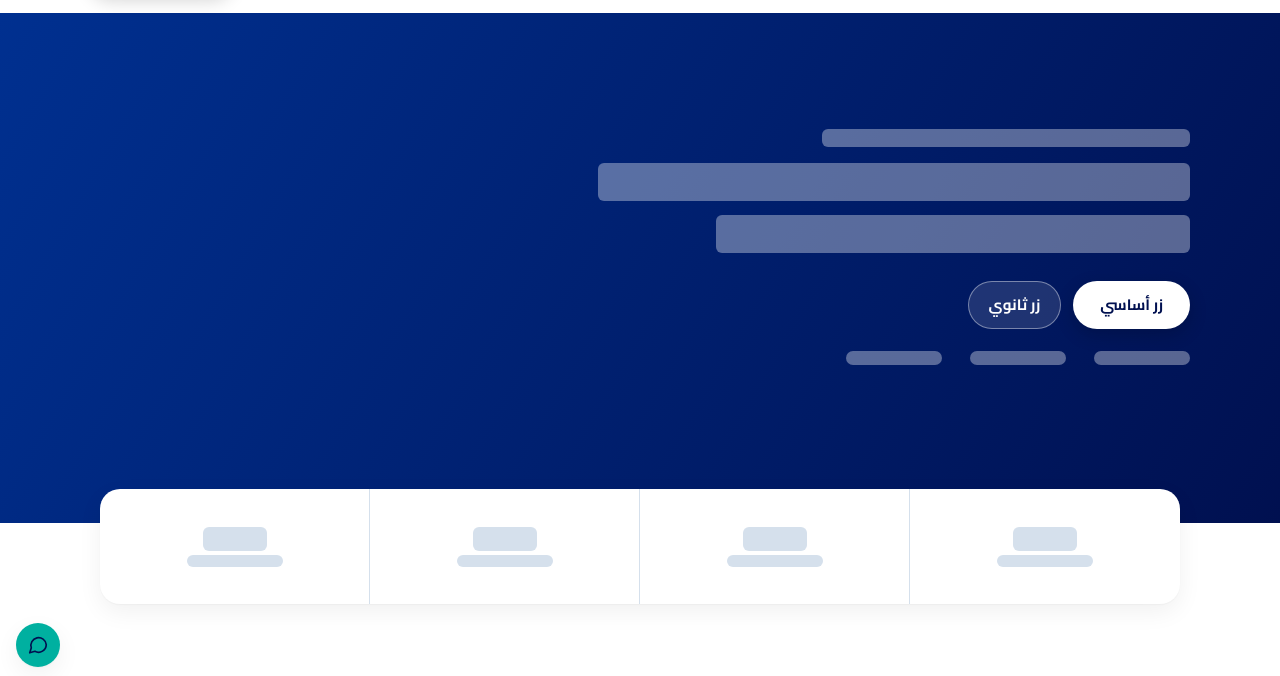
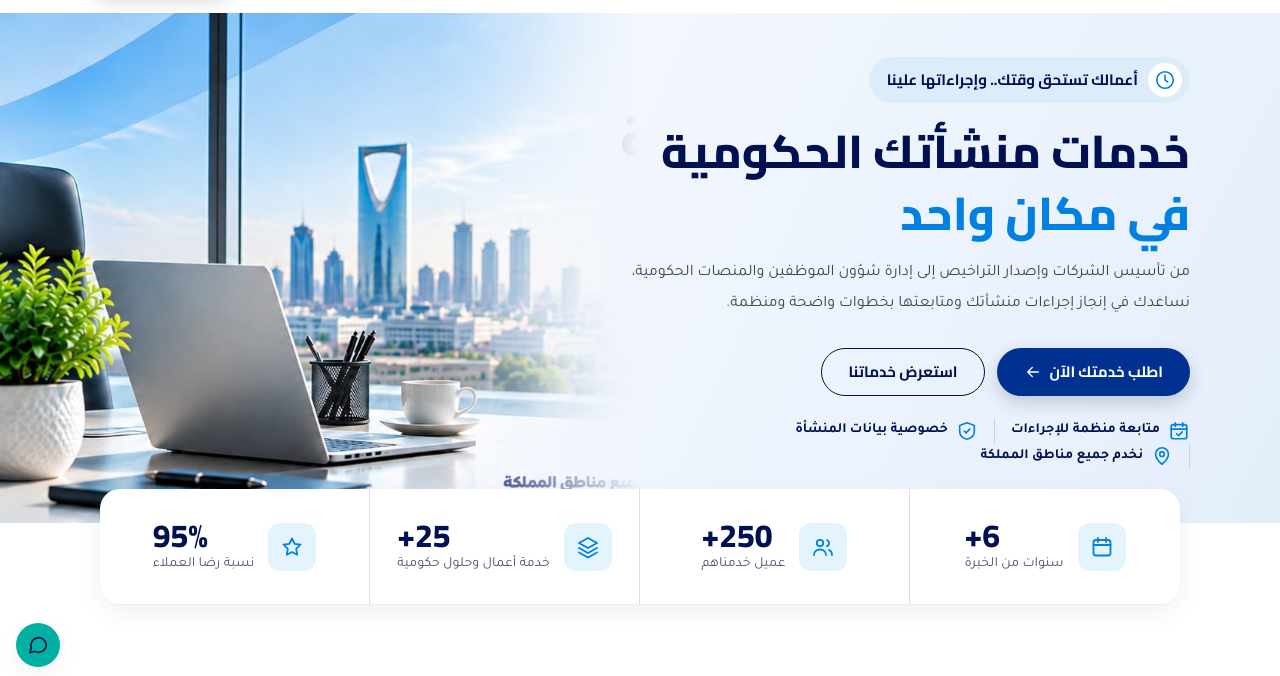
Before and after one commit to mnstaltfwq-oss/tawdih-site, a plain HTML site: page index.html in a window 1280 px wide. Shown: the part 65-741 px from the top of the page. Drawn offline with Linux system fonts and the light colour scheme.

Commit message:
Hero banner and stats panel with real content

```diff
--- a/components.css
+++ b/components.css
@@ -292,3 +292,23 @@ h1,h2,h3,.sh .ph-line--title,.btn{font-family:var(--font-h)}
 @media (max-width:980px){.cons--real{grid-template-columns:1fr}.cons--real .cons__cards{order:2}}
 @media (max-width:767px){.sh--real h2,.cons__text h2{font-size:26px}.footer__grid--real{grid-template-columns:1fr}.cons__cards.grid--2{grid-template-columns:1fr}.band--real{align-items:stretch}}
 .grid>*{min-width:0}.card--art{min-width:0;max-width:100%}.card--art .ph{width:100%;max-width:100%}
+
+/* ---- hero + stats (design from banner) ---- */
+.hero--real{background:linear-gradient(115deg,#f6f9fe 30%,#e4eefb);color:var(--c-hero)}
+.hero--real .hero__photo{position:absolute;inset:0 auto 0 0;width:50%;background:url(hero-photo.jpg) left center/cover no-repeat;-webkit-mask-image:linear-gradient(to right,#000 68%,transparent);mask-image:linear-gradient(to right,#000 68%,transparent)}
+.hero--real .hero__wrap{padding-top:44px;padding-bottom:110px;align-items:flex-start}
+.hero--real .hero__content{width:600px}
+.hero__chip{display:inline-flex;align-items:center;gap:10px;padding:6px 8px 6px 18px;background:#dcecfb;border-radius:999px;font:700 15px/1.6 var(--font-h);color:var(--c-hero)}
+.hero__chip-ico{display:grid;place-items:center;width:34px;height:34px;border-radius:50%;background:#fff;color:var(--c-blue,#0080e0)}
+.hero--real h1{font:800 46px/1.35 var(--font-h);margin:16px 0 14px;color:var(--c-hero);text-wrap:balance}.hero--real h1 .hl{color:#0080e0}
+.hero--real p{margin:0;color:#3a4560;font-size:16px;line-height:1.95;max-width:580px}
+.hero--real .btn--primary{background:var(--c-primary);color:#fff}.hero--real .btn--primary:hover{background:#001050}
+.hero--real .btn--outline{border-color:var(--c-hero);color:var(--c-hero);background:transparent}.hero--real .btn--outline:hover{background:#fff}
+.hero__badges--real{list-style:none;padding:0;display:flex;gap:0;margin:22px 0 0;flex-wrap:wrap}.hero__badges--real li{display:flex;align-items:center;gap:8px;font-weight:700;font-size:14px;color:var(--c-hero);padding-inline:16px;border-inline-start:1px solid #c5d3e6}.hero__badges--real li:first-child{padding-inline-start:0;border:0}.hero__badges--real svg{color:#0080e0;flex:none}
+.stats--real .stats__item{flex-direction:row;gap:14px;justify-content:center}
+.stats__ico{display:grid;place-items:center;width:48px;height:48px;border-radius:12px;background:#e3f4fc;color:#0080e0;flex:none}
+.stats__n{font:800 32px/1.1 var(--font-h);color:var(--c-hero)}.stats__l{font-size:14px;color:var(--c-muted);line-height:1.5;max-width:190px}
+@media (max-width:1023px){.hero--real .hero__photo{width:42%}.hero--real h1{font-size:38px}}
+@media (max-width:860px){.hero--real .hero__photo{width:100%;opacity:.14;-webkit-mask-image:none;mask-image:none}.hero--real .hero__content{width:100%}}
+@media (max-width:767px){.hero--real{height:auto!important;min-height:0}.hero--real .hero__wrap{padding:36px 18px 96px}.hero--real h1{font-size:30px}.hero__badges--real li{padding-inline:0 12px;border:0;width:100%;padding-block:3px}.stats--real .stats__item{padding:12px 6px;gap:10px}.stats__n{font-size:24px}.stats__ico{width:40px;height:40px}.stats__l{font-size:12px}}
+@media (max-width:450px){.hero--real .hero__actions{flex-direction:column;align-items:stretch}.hero--real{height:auto!important}}
--- a/content.js
+++ b/content.js
@@ -10,7 +10,12 @@ const ICO = {
   doc: '<path d="M7 3h7l5 5v13H7z"/><path d="M14 3v5h5M10 13h6M10 17h6"/>',
   clock: '<circle cx="12" cy="12" r="9"/><path d="M12 7v5l3 2"/>',
   chat: '<path d="M21 11.5a8.4 8.4 0 0 1-12.4 7.4L3 20.5l1.7-5.4A8.4 8.4 0 1 1 21 11.5z"/>',
-  pin: '<path d="M12 21s7-6 7-11a7 7 0 0 0-14 0c0 5 7 11 7 11z"/><circle cx="12" cy="10" r="2.5"/>'
+  cal: '<rect x="3.5" y="5" width="17" height="15.5" rx="2.5"/><path d="M8 3v4M16 3v4M3.5 10h17"/>',
+  calchk: '<rect x="3.5" y="5" width="17" height="15.5" rx="2.5"/><path d="M8 3v4M16 3v4M3.5 10h17m-11 5 2 2 4-4"/>',
+  layers: '<path d="m12 3 9 5-9 5-9-5z"/><path d="m3 13 9 5 9-5M3 17.5l9 5 9-5"/>',
+  star: '<path d="m12 3.5 2.6 5.4 5.9.8-4.3 4.1 1 5.9L12 17l-5.2 2.7 1-5.9L3.5 9.7l5.9-.8z"/>',
+  pin: '<path d="M12 21s7-6 7-11a7 7 0 0 0-14 0c0 5 7 11 7 11z"/><circle cx="12" cy="10" r="2.5"/>',
+  pin_: '<path d="M12 21s7-6 7-11a7 7 0 0 0-14 0c0 5 7 11 7 11z"/><circle cx="12" cy="10" r="2.5"/>'
 };
 C.ico = (n, s = 24) => `<svg width="${s}" height="${s}" viewBox="0 0 24 24" fill="none" stroke="currentColor" stroke-width="1.8" stroke-linecap="round" stroke-linejoin="round" aria-hidden="true">${ICO[n]}</svg>`;
 const wab = (t, cls = 'btn--primary') => `<a class="btn ${cls}" href="${WA}" target="_blank" rel="noopener">${t}</a>`;
@@ -111,3 +116,12 @@ ${col('روابط سريعة', [['الرئيسية', 'index.html'], ['من نح
 <div class="footer__bar"><span>© 2026 شركة توضيح المعرفة لخدمات الأعمال. جميع الحقوق محفوظة.</span></div></div></footer>
 <div class="float"><a class="wa" href="${WA}" target="_blank" rel="noopener" aria-label="تواصل عبر واتساب">${C.ico('chat', 22)}</a><i aria-hidden="true"></i></div><button class="totop" aria-label="للأعلى"></button><div class="mobile-cta">${wab('اطلب عبر واتساب')}</div>`;
 };
+
+C.Hero = () => `<section class="hero hero--real"><div class="hero__photo" role="img" aria-label="مكتب أعمال مع أفق مدينة الرياض"></div><div class="hero__wrap"><div class="hero__content">
+<div class="hero__chip"><span class="hero__chip-ico">${C.ico('clock', 22)}</span>أعمالك تستحق وقتك.. وإجراءاتها علينا</div>
+<h1>خدمات منشأتك الحكومية<br><span class="hl">في مكان واحد</span></h1>
+<p>من تأسيس الشركات وإصدار التراخيص إلى إدارة شؤون الموظفين والمنصات الحكومية، نساعدك في إنجاز إجراءات منشأتك ومتابعتها بخطوات واضحة ومنظمة.</p>
+<div class="hero__actions"><a class="btn btn--primary" href="${WA}" target="_blank" rel="noopener">اطلب خدمتك الآن ${C.ico('arr', 18)}</a><a class="btn btn--outline" href="services.html">استعرض خدماتنا</a></div>
+<ul class="hero__badges hero__badges--real"><li>${C.ico('calchk', 22)}متابعة منظمة للإجراءات</li><li>${C.ico('shield', 22)}خصوصية بيانات المنشأة</li><li>${C.ico('pin', 22)}نخدم جميع مناطق المملكة</li></ul>
+</div></div></section>`;
+C.StatisticsPanel = () => `<div class="container"><div class="stats stats--real" role="list">${[['cal', '+6', 'سنوات من الخبرة'], ['users', '+250', 'عميل خدمناهم'], ['layers', '+25', 'خدمة أعمال وحلول حكومية'], ['star', '95%', 'نسبة رضا العملاء']].map(([i, n, l]) => `<div class="stats__item" role="listitem"><span class="stats__ico">${C.ico(i, 24)}</span><div><div class="stats__n" dir="ltr">${n}</div><div class="stats__l">${l}</div></div></div>`).join('')}</div></div>`;
```
Also changed, not shown: hero-photo.jpg (added).
